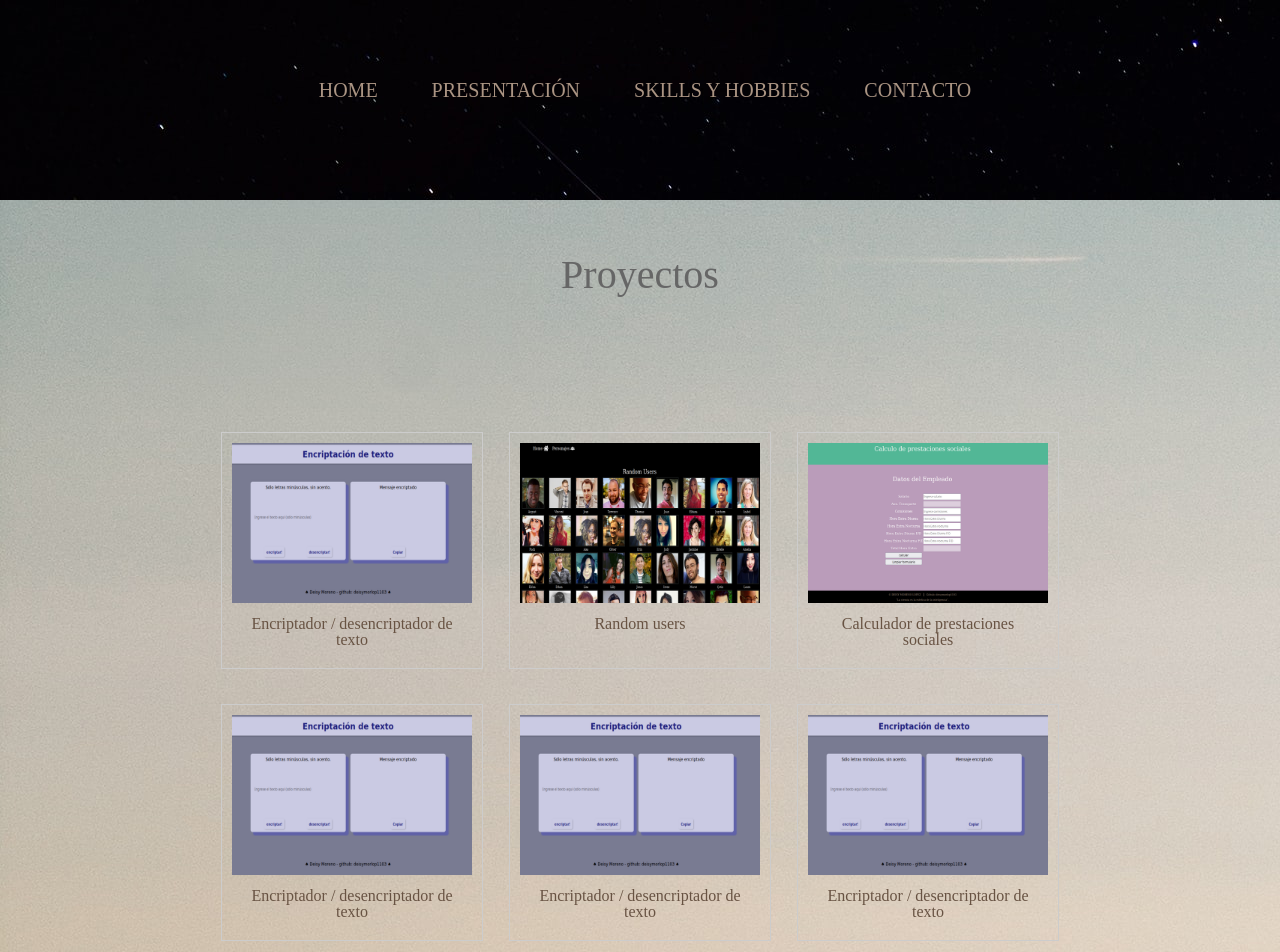
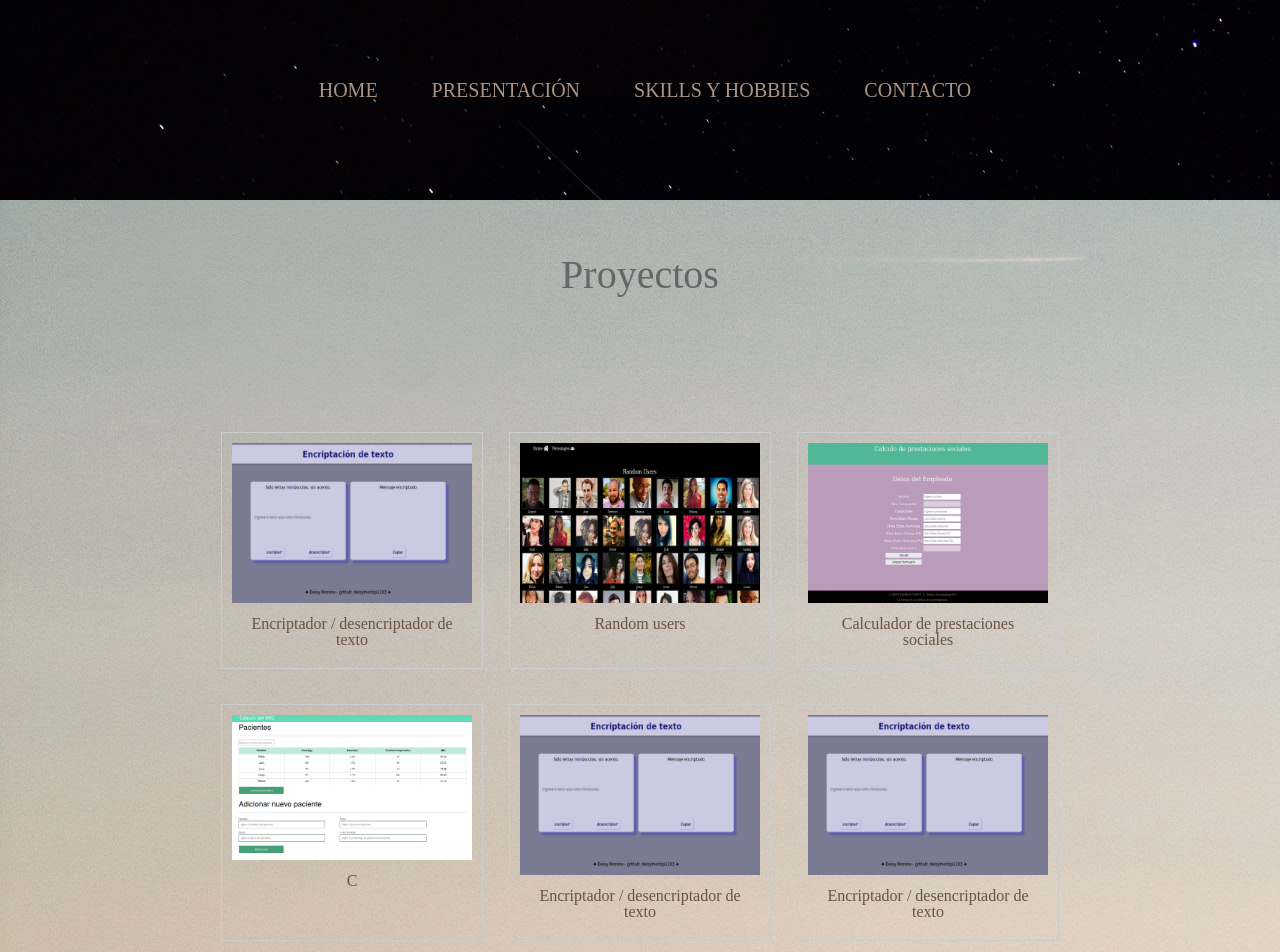
Before and after one commit to deisymorlop1103/Portafolio-Deisy-Moreno-Lopez, a website: page proyectos.html in a window 1280 px wide. Shown: the top 952 px of the page. Drawn offline with Linux system fonts and the light colour scheme.

Commit message:
Update proyectos.html
add proyecto

```diff
--- a/proyectos.html
+++ b/proyectos.html
@@ -50,9 +50,9 @@
                   </article>
 
                     <article class="image">
-                    <a class="linkp" href="https://deisymorlop1103.github.io/encriptador-desencriptador/">
-                    <img src="encriptador.png"/>
-                       <p>Encriptador / desencriptador de texto</p>
+                    <a class="linkp" href="https://deisymorlop1103.github.io/calculo-IMC/">
+                    <img src="calculoIMC.png"/>
+                       <p>C</p>
                     </a>
                   </article>
 
```
